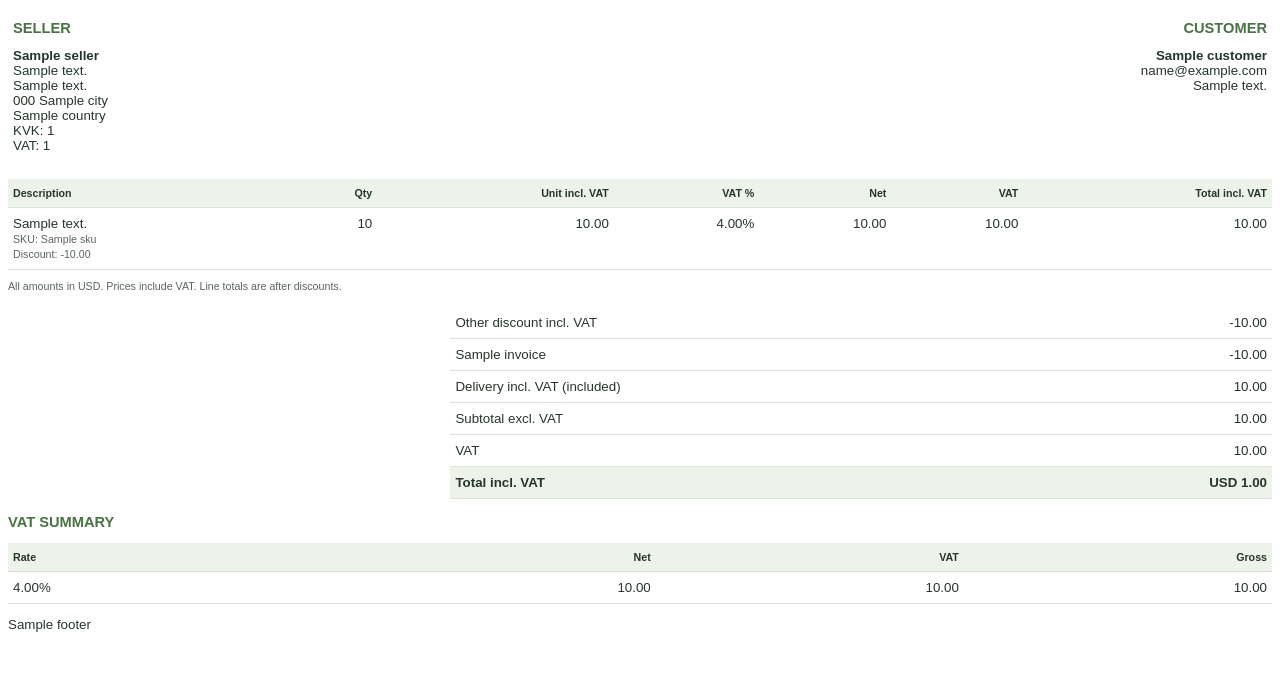
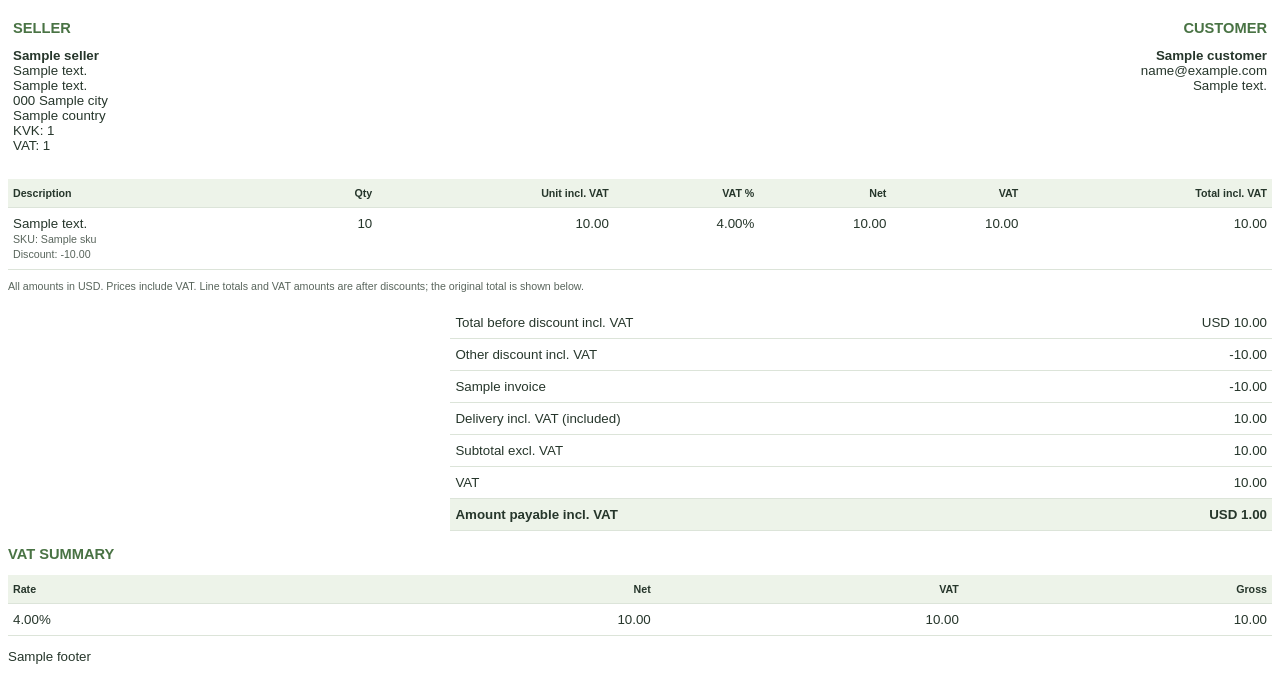
Before and after one commit to roshanguptamca/gw-backend, a Django app: template templates/marketplace/billing/invoice.html in a window 1280 px wide. Shown: the part 307-984 px from the top of the page. Before the commit the page ends 939 px from the top, so only its background shows below. Run offline with Django 5.2, Linux system fonts and the light colour scheme; the template is opened without the code that fills it: most values are stand-ins (such as "Sample title", 1, 10 or a date in 2020); grey boxes marked "Sample" are stand-in pictures.

Commit message:
fix(invoices): show gross total before discount and amount payable

```diff
--- a/templates/marketplace/billing/invoice.html
+++ b/templates/marketplace/billing/invoice.html
@@ -82,12 +82,13 @@
   </table>
   <p class="small">
     {% if invoice.order.language == "nl" %}
-      Alle bedragen in {{ invoice.currency }}. Prijzen zijn inclusief btw. Regeltotalen zijn na korting.
+      Alle bedragen in {{ invoice.currency }}. Prijzen zijn inclusief btw. Regeltotalen en btw-bedragen zijn na korting; de oorspronkelijke totaalprijs staat hieronder.
     {% else %}
-      All amounts in {{ invoice.currency }}. Prices include VAT. Line totals are after discounts.
+      All amounts in {{ invoice.currency }}. Prices include VAT. Line totals and VAT amounts are after discounts; the original total is shown below.
     {% endif %}
   </p>
   <table class="totals">
+    <tr><td>{% if invoice.order.language == "nl" %}Totaal vóór korting incl. btw{% else %}Total before discount incl. VAT{% endif %}</td><td>{{ invoice.currency }} {{ original_total_inc_vat|floatformat:2 }}</td></tr>
     {% if invoice.manual_discount_amount %}
       {% if invoice.other_discount_total %}<tr><td>{% if invoice.order.language == "nl" %}Overige korting incl. btw{% else %}Other discount incl. VAT{% endif %}</td><td>-{{ invoice.other_discount_total|floatformat:2 }}</td></tr>{% endif %}
       <tr><td>{{ invoice.manual_discount_title }}</td><td>-{{ invoice.manual_discount_amount|floatformat:2 }}</td></tr>
@@ -95,7 +96,7 @@
     {% if invoice.delivery_total %}<tr><td>{% if invoice.order.language == "nl" %}Bezorging incl. btw (inbegrepen){% else %}Delivery incl. VAT (included){% endif %}</td><td>{{ invoice.delivery_total|floatformat:2 }}</td></tr>{% endif %}
     <tr><td>{% if invoice.order.language == "nl" %}Subtotaal excl. btw{% else %}Subtotal excl. VAT{% endif %}</td><td>{{ invoice.subtotal_ex_vat|floatformat:2 }}</td></tr>
     <tr><td>{% if invoice.order.language == "nl" %}Btw{% else %}VAT{% endif %}</td><td>{{ invoice.vat_total|floatformat:2 }}</td></tr>
-    <tr class="grand"><td>{% if invoice.order.language == "nl" %}Totaal incl. btw{% else %}Total incl. VAT{% endif %}</td><td>{{ invoice.currency }} {{ invoice.total_inc_vat|floatformat:2 }}</td></tr>
+    <tr class="grand"><td>{% if invoice.order.language == "nl" %}Te betalen incl. btw{% else %}Amount payable incl. VAT{% endif %}</td><td>{{ invoice.currency }} {{ invoice.total_inc_vat|floatformat:2 }}</td></tr>
   </table>
   <h2>{% if invoice.order.language == "nl" %}BTW-OVERZICHT{% else %}VAT SUMMARY{% endif %}</h2>
   <table>
```
